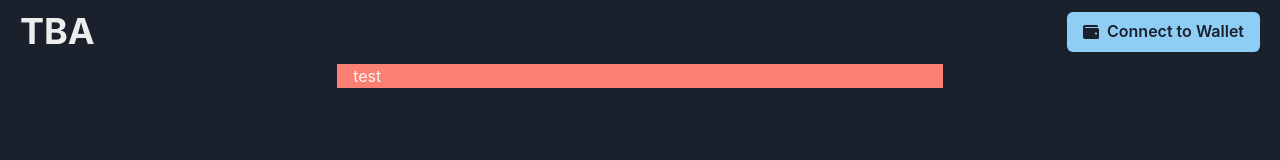
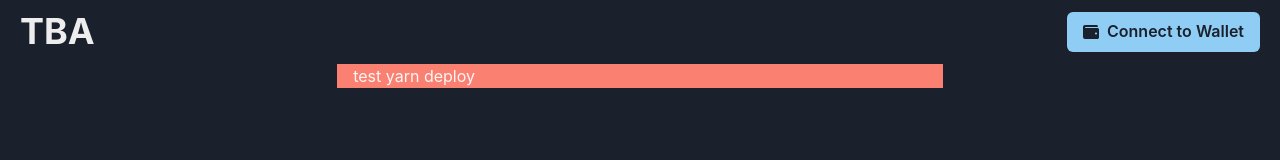
Before and after one commit to maibokkrub/blockchain-refund, a React (Create React App) app in the folder ui/app/: page / in a window 1280 px wide. Shown: the top 160 px of the page. Built offline with nearby package versions, Linux system fonts and the light colour scheme.

Commit message:
chore: cleanup

```diff
--- a/ui/app/package.json
+++ b/ui/app/package.json
@@ -23,7 +23,8 @@
     "start": "react-scripts start",
     "build": "react-scripts build",
     "test": "react-scripts test",
-    "eject": "react-scripts eject"
+    "eject": "react-scripts eject",
+    "deploy": "gh-pages -d build"
   },
   "eslintConfig": {
     "extends": [
@@ -43,5 +44,8 @@
       "last 1 safari version"
     ]
   },
+  "devDependencies": {
+    "gh-pages": "^3.2.3"
+  },
   "homepage": "https://maibokkrub.github.io/blockchain-refund/"
 }
--- a/ui/app/src/App.js
+++ b/ui/app/src/App.js
@@ -9,7 +9,7 @@ function App() {
     <ChakraProvider theme={theme} style={{width:'100vw', height:'100vh'}}>
       <NavBar />
       <Container bg='salmon'>
-        test
+        test yarn deploy
       </Container>
     </ChakraProvider>
   );
```
Also changed, not shown: 15 other files (tests, documents, lock files or other folders).
